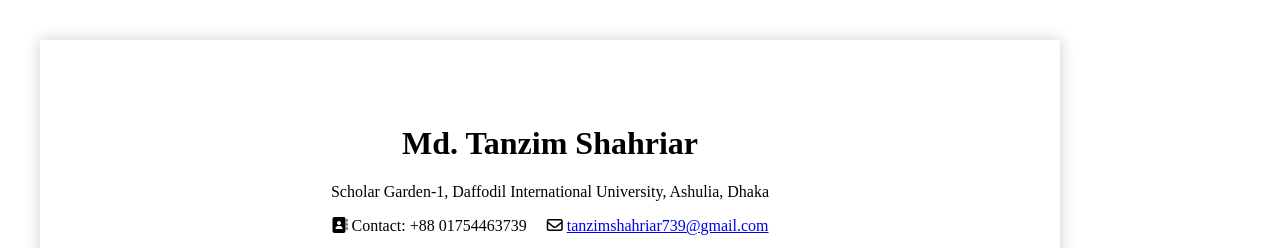
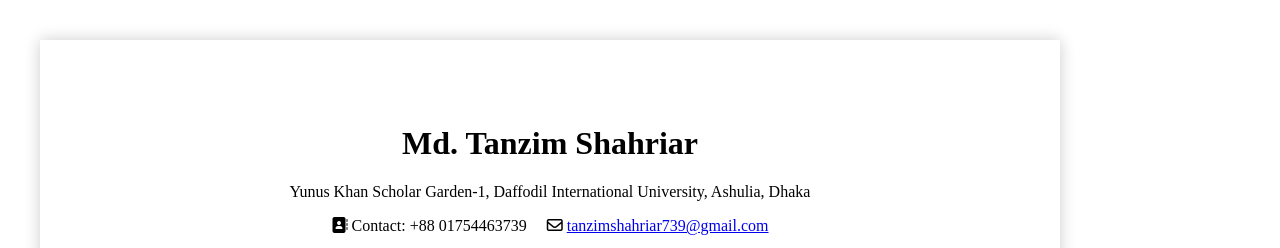
Before and after one commit to Tanzim-Shahriar/My-Resume, a plain HTML site: page index.html in a window 1280 px wide. Shown: the top 248 px of the page. Drawn offline with Linux system fonts and the light colour scheme.

Commit message:
Update index.html

```diff
--- a/index.html
+++ b/index.html
@@ -9,7 +9,7 @@
     </head>
     <body>
         <h1 align="center">Md. Tanzim Shahriar</h1>
-        <p align="center">Scholar Garden-1, Daffodil International University, Ashulia, Dhaka</p>
+        <p align="center">Yunus Khan Scholar Garden-1, Daffodil International University, Ashulia, Dhaka</p>
         <p align="center"><i class="fa-solid fa-address-book"></i> Contact: +88 01754463739 &nbsp;&nbsp;&nbsp;
             <i class="fa-regular fa-envelope"></i> <a href="mailto:tanzimshahriar739@gmail.com">tanzimshahriar739@gmail.com</a></p>
         <p align="center"> <i class="fa-brands fa-linkedin"></i>
```
